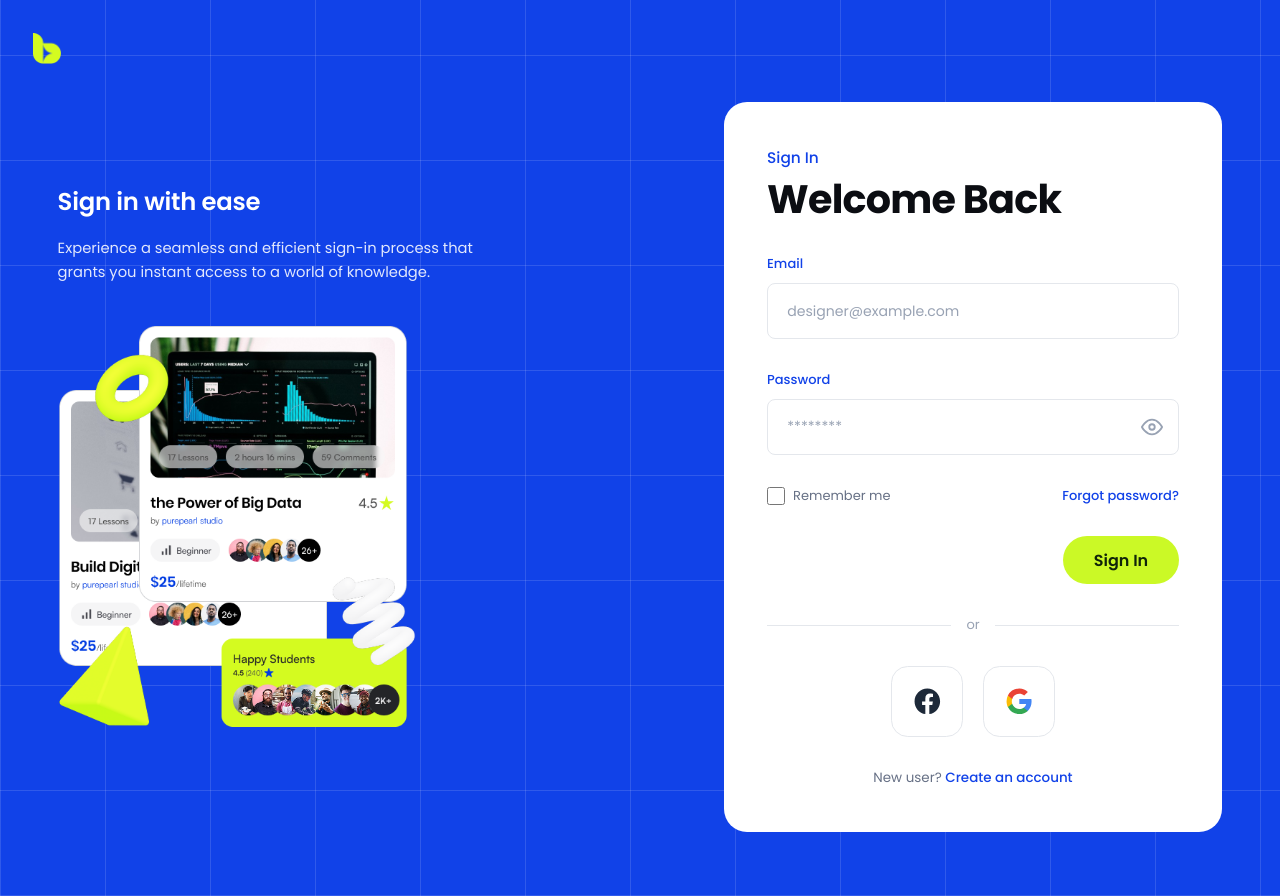
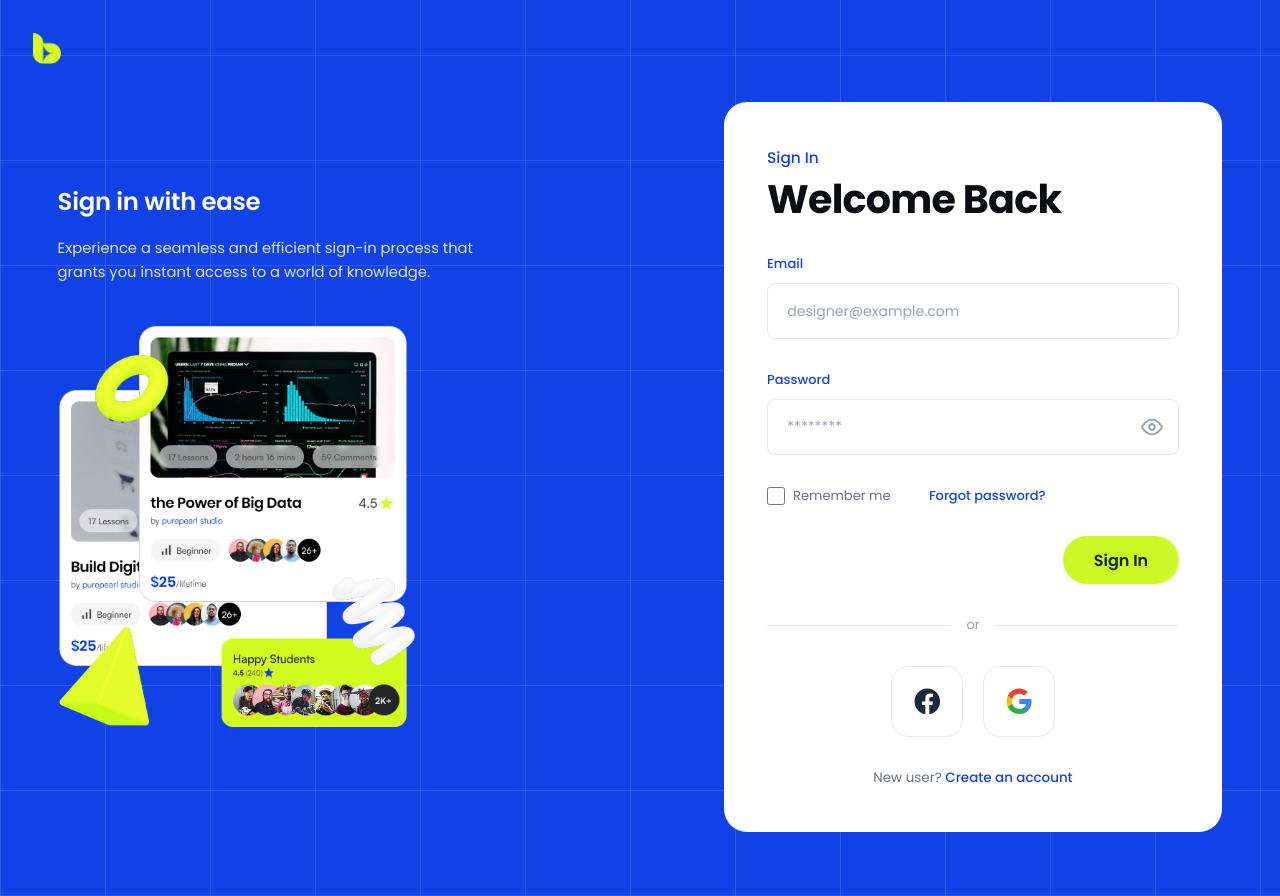
Before and after one commit to hasibzero/byte-space, a Next.js app: page /signin in a window 1280 px wide. Built offline with nearby package versions, Linux system fonts and the light colour scheme.

Commit message:
fix(signin): space out remember me and forgot password row

```diff
--- a/src/components/signin/SigninForm.module.css
+++ b/src/components/signin/SigninForm.module.css
@@ -13,8 +13,9 @@
 .options {
   display: flex;
   align-items: center;
-  justify-content: space-between;
-  gap: clamp(12px, 1vw, 16px);
+  justify-content: flex-start;
+  gap: clamp(24px, 3vw, 40px);
+  flex-wrap: wrap;
 }
 
 .remember {
@@ -39,6 +40,7 @@
   color: var(--hero-bg);
   font-weight: 500;
   text-decoration: none;
+  white-space: nowrap;
 }
 
 .forgotLink:hover {
```
